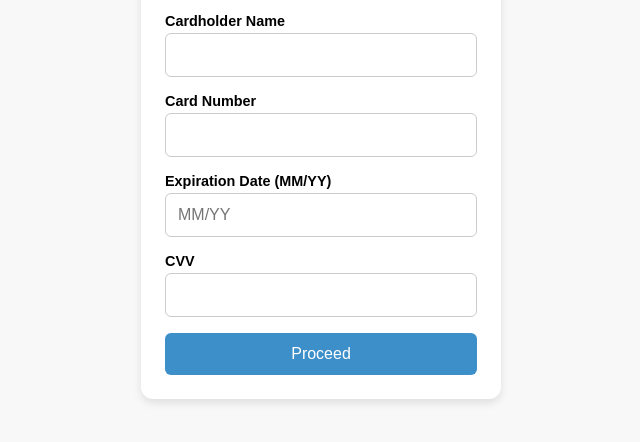
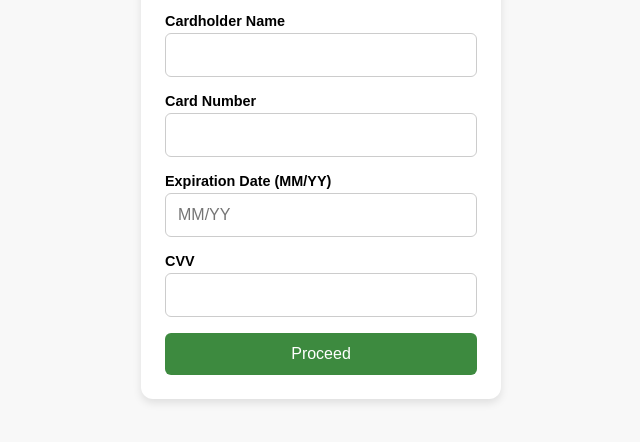
Before and after one commit to xpjuanayoung/f-n-b-o-card, a plain HTML site: page index.html in a window 1280 px wide. Shown: the part 280-722 px from the top of the page, without its empty margins (319-959 px from the left). Drawn offline with Linux system fonts and the light colour scheme.

Commit message:
index.html

```diff
--- a/index.html
+++ b/index.html
@@ -83,16 +83,17 @@
 
     .card-form button {
   width: 100%;
-      padding: 0.75rem;
-      background-color: #3d8fca;  /* deep blue */
+  padding: 12px;
+  background-color: #3d8a3f; /* Deep green */
   border: none;
   color: white;
-      font-size: 1rem;
+  font-size: 16px;
   border-radius: 6px;
   cursor: pointer;
 }
+
 .card-form button:hover {
-      background-color: #3379a3;  /* slightly darker */
+  background-color: #3d8a3f; /* Slightly darker green for hover effect */
 }
 
     /* Larger text on bigger screens */
```
Lines whose indentation alone changed are shown as unchanged.
